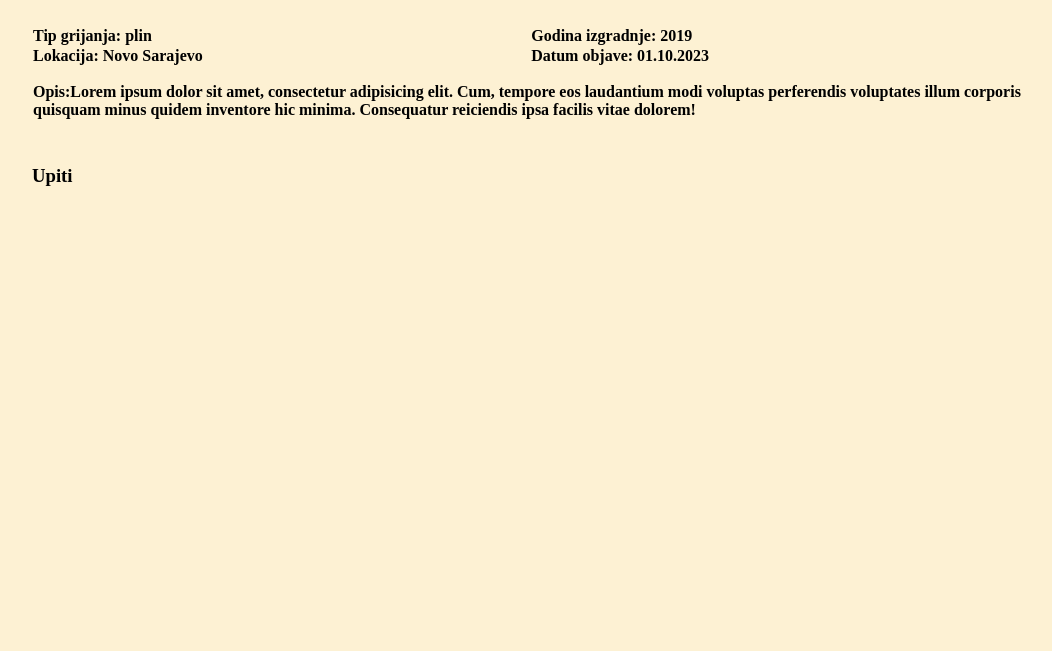
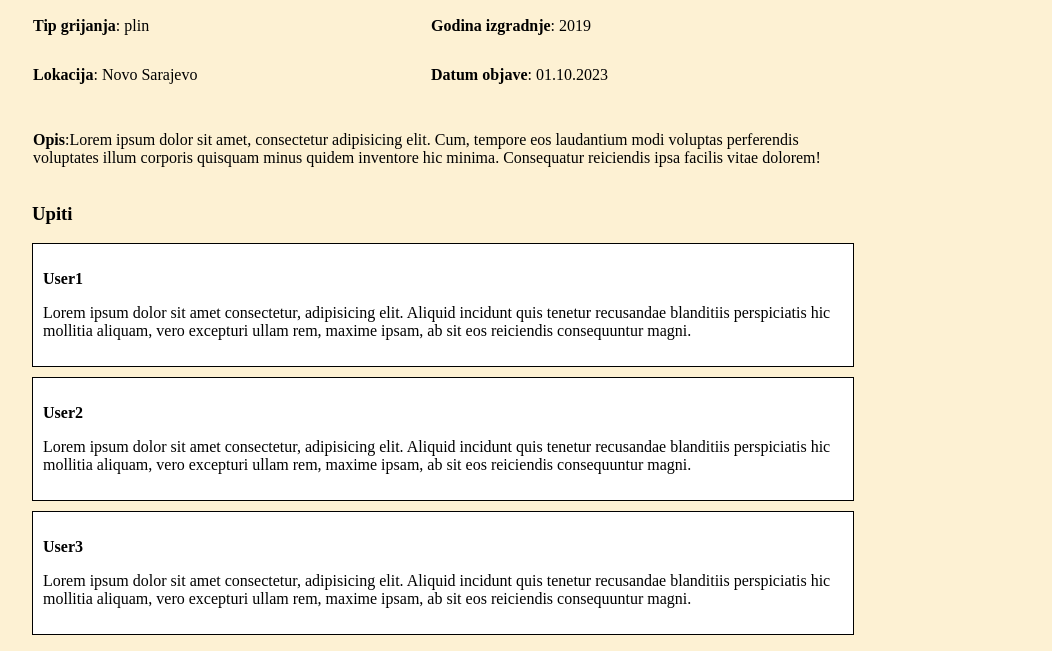
Before and after one commit to aislamagic1/Prodaja-nekretnina, a plain HTML site: page html/detalji.html in a window 1280 px wide. Shown: the part 713-1364 px from the top of the page, without its empty margins (6-1058 px from the left). Before the commit the page ends 946 px from the top, so only its background shows below. Drawn offline with Linux system fonts and the light colour scheme.

Commit message:
zadatak3

```diff
--- a/css/detalji.css
+++ b/css/detalji.css
@@ -8,12 +8,32 @@ img{
     width: 800px;
 }
 
-div{
+#osnovno{
     padding: 10px 0;
 }
 
-#tabelaDetalja, tr, th{
+#tabelaDetalja, th{
     text-align: left;
     border-collapse: collapse;
-    width: 1000px;
+    width: 800px;
+    font-weight: normal;
 }
+
+
+.kolona-za-padding{
+    padding-bottom: 30px;
+}
+
+#vertical-list{
+    padding: 0;
+    border: 0;
+}
+
+#vertical-list ul, li{
+    list-style: none;
+    border: 1px solid black;
+    width: 800px;
+    margin-bottom: 10px;
+    padding: 10px;
+    background-color: white;
+}
--- a/html/detalji.html
+++ b/html/detalji.html
@@ -18,12 +18,12 @@
         <div id="detalji">
             <table id="tabelaDetalja">
                 <tr>
-                    <th>Tip grijanja: plin</th>
-                    <th>Godina izgradnje: 2019</th>
+                    <th class="kolona-za-padding"><b>Tip grijanja</b>: plin</th>
+                    <th class="kolona-za-padding"><b>Godina izgradnje</b>: 2019</th>
                 </tr>
                 <tr>
-                    <th>Lokacija: Novo Sarajevo</th>
-                    <th>Datum objave: 01.10.2023</th>
+                    <th class="kolona-za-padding"><b>Lokacija</b>: Novo Sarajevo</th>
+                    <th class="kolona-za-padding"><b>Datum objave</b>: 01.10.2023</th>
                 </tr>
                 <tr>
                     <th colspan="2"><p><b>Opis</b>:Lorem ipsum dolor sit amet, consectetur adipisicing elit. Cum, tempore eos laudantium modi voluptas perferendis voluptates illum corporis quisquam minus quidem inventore hic minima. Consequatur reiciendis ipsa facilis vitae dolorem!</p></th>
@@ -32,7 +32,20 @@
         </div>
         <h3>Upiti</h3>
         <div id="upiti">
-
+            <ul id="vertical-list">
+                <li>
+                    <p><b>User1</b></p>
+                    <p>Lorem ipsum dolor sit amet consectetur, adipisicing elit. Aliquid incidunt quis tenetur recusandae blanditiis perspiciatis hic mollitia aliquam, vero excepturi ullam rem, maxime ipsam, ab sit eos reiciendis consequuntur magni.</p>
+                </li>
+                <li>
+                    <p><b>User2</b></p>
+                    <p>Lorem ipsum dolor sit amet consectetur, adipisicing elit. Aliquid incidunt quis tenetur recusandae blanditiis perspiciatis hic mollitia aliquam, vero excepturi ullam rem, maxime ipsam, ab sit eos reiciendis consequuntur magni.</p>
+                </li>
+                <li>
+                    <p><b>User3</b></p>
+                    <p>Lorem ipsum dolor sit amet consectetur, adipisicing elit. Aliquid incidunt quis tenetur recusandae blanditiis perspiciatis hic mollitia aliquam, vero excepturi ullam rem, maxime ipsam, ab sit eos reiciendis consequuntur magni.</p>
+                </li>
+            </ul>
         </div>
     </body>
 </html>
```
